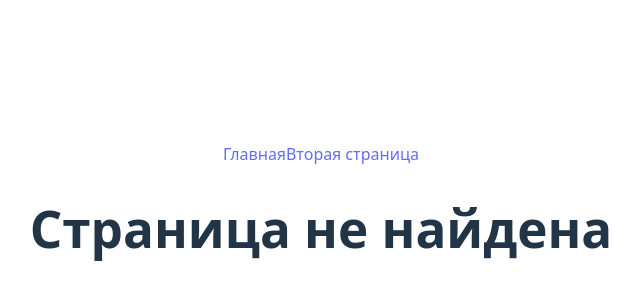
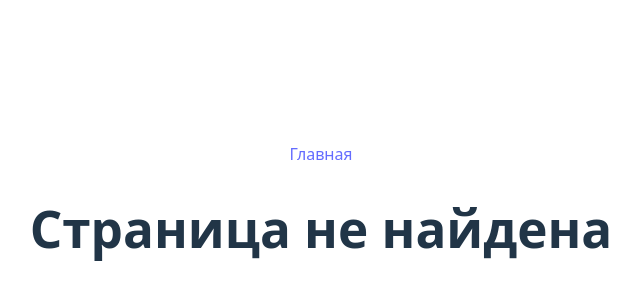
Before and after one commit to dwenge/desvi-frontend, a Vue app: page /second in a window 1280 px wide. Shown: the part 184-484 px from the top of the page, without its empty margins (319-959 px from the left). Built offline with nearby package versions, Linux system fonts and the light colour scheme.

Commit message:
Поправил BASE_URL

```diff
--- a/src/layouts/DefaultLayout.vue
+++ b/src/layouts/DefaultLayout.vue
@@ -1,8 +1,7 @@
 <template>
     <header>
         <nav>
-            <RouterLink to="/">Главная</RouterLink>
-            <RouterLink to="/second">Вторая страница</RouterLink>
+            <RouterLink :to="{name: 'home'}">Главная</RouterLink>
         </nav>
     </header>
 
--- a/src/router.js
+++ b/src/router.js
@@ -2,9 +2,11 @@ import { createMemoryHistory, createRouter, createWebHistory } from "vue-router"
 import NotFoundPage from "./pages/NotFoundPage.vue";
 import HomePage from "./pages/HomePage.vue";
 
+const getPath = (path) => (import.meta.env.BASE_URL || '').replace(/[\/]*$/g, '') + path
+
 const routes = [
-    { path: '/', component: HomePage },
-    { path: '/:pathMatch(.*)', component: NotFoundPage },
+    { path: getPath('/'), name: 'home', component: HomePage },
+    { path: getPath('/:pathMatch(.*)'), name: 'not-found', component: NotFoundPage },
 ]
 
 export default createRouter({
--- a/vite.config.js
+++ b/vite.config.js
@@ -7,7 +7,7 @@ import { env } from 'process'
 
 // https://vite.dev/config/
 export default defineConfig({
-  base: env['BASE_PATH'] || '/',
+  base: env['BASE_URL'] || '/',
   plugins: [
     vue(),
 
```
